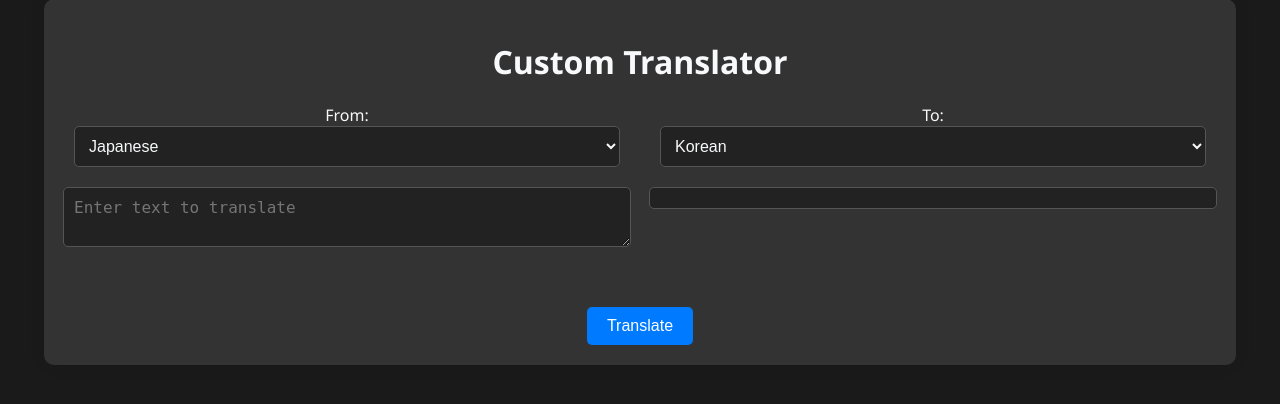
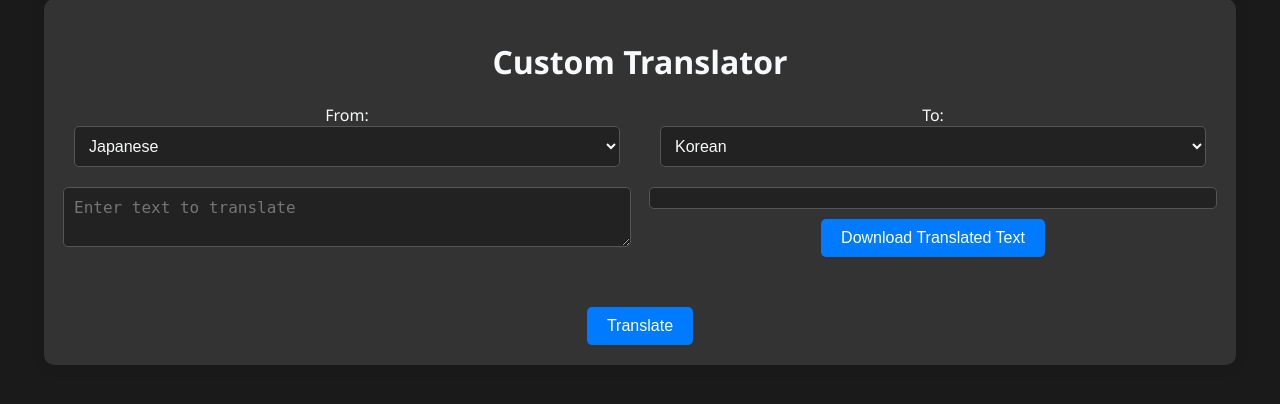
Before and after one commit to JKP43/custom_translator, a Flask app: page / in a window 1280 px wide. Shown: the part 218-622 px from the top of the page. Run offline with Flask 3, Linux system fonts and the light colour scheme.

Commit message:
Made a download button so that the user can download the translated text

```diff
--- a/app.py
+++ b/app.py
@@ -1,7 +1,11 @@
-from flask import Flask, request, jsonify, render_template
+from flask import Flask, request, jsonify, render_template, send_file
 from translator import translate_text
+import requests
+import os
 
 app = Flask(__name__)
+
+translated_text = None
 
 @app.route('/')
 def index():
@@ -9,12 +13,26 @@ def index():
 
 @app.route('/translate', methods=['POST'])
 def translate():
+    global translated_text
     data = request.get_json()
     text = data.get('text')
     from_language = data.get('from_language')
     to_language = data.get('to_language')
     translated_text = translate_text(text, from_language, to_language)
+
     return jsonify({'translated_text': translated_text})
+
+@app.route('/download')
+def download():
+    global translated_text
+    if translated_text:
+        # Write the translated text to a file with utf-8 encoding
+        with open('translated_text.txt', 'w', encoding='utf-8') as f:
+            f.write(translated_text)
+        return send_file('translated_text.txt', as_attachment=True)
+    else:
+        return "No file to download"
+
 
 if __name__ == '__main__':
     app.run(debug=True)
--- a/static/script.js
+++ b/static/script.js
@@ -29,4 +29,22 @@ document.getElementById('translateForm').addEventListener('submit', async (event
 
     // Automatically resize textarea after translation if needed
     autoResizeTextarea();
+
 });
+
+// Event listener for the download button
+document.getElementById('downloadButton').addEventListener('click', async (event) => {
+    event.preventDefault();
+
+    // Send a GET request to the /download route
+    const response = await fetch('/download');
+    const blob = await response.blob();
+
+    // Create a temporary download link and click it programmatically
+    const downloadLink = document.createElement('a');
+    downloadLink.href = URL.createObjectURL(blob);
+    downloadLink.download = 'translated_text.txt';
+    document.body.appendChild(downloadLink);
+    downloadLink.click();
+    document.body.removeChild(downloadLink);
+});
--- a/templates/index.html
+++ b/templates/index.html
@@ -30,6 +30,7 @@
                         <!-- Add more languages as needed -->
                     </select>
                     <div id="translatedText" class="translated-text-box"><pre></pre></div>
+                    <button id="downloadButton">Download Translated Text</button>
                 </div>
             </div>
             <button type="submit">Translate</button>
```
Also changed, not shown: 1 other file.
